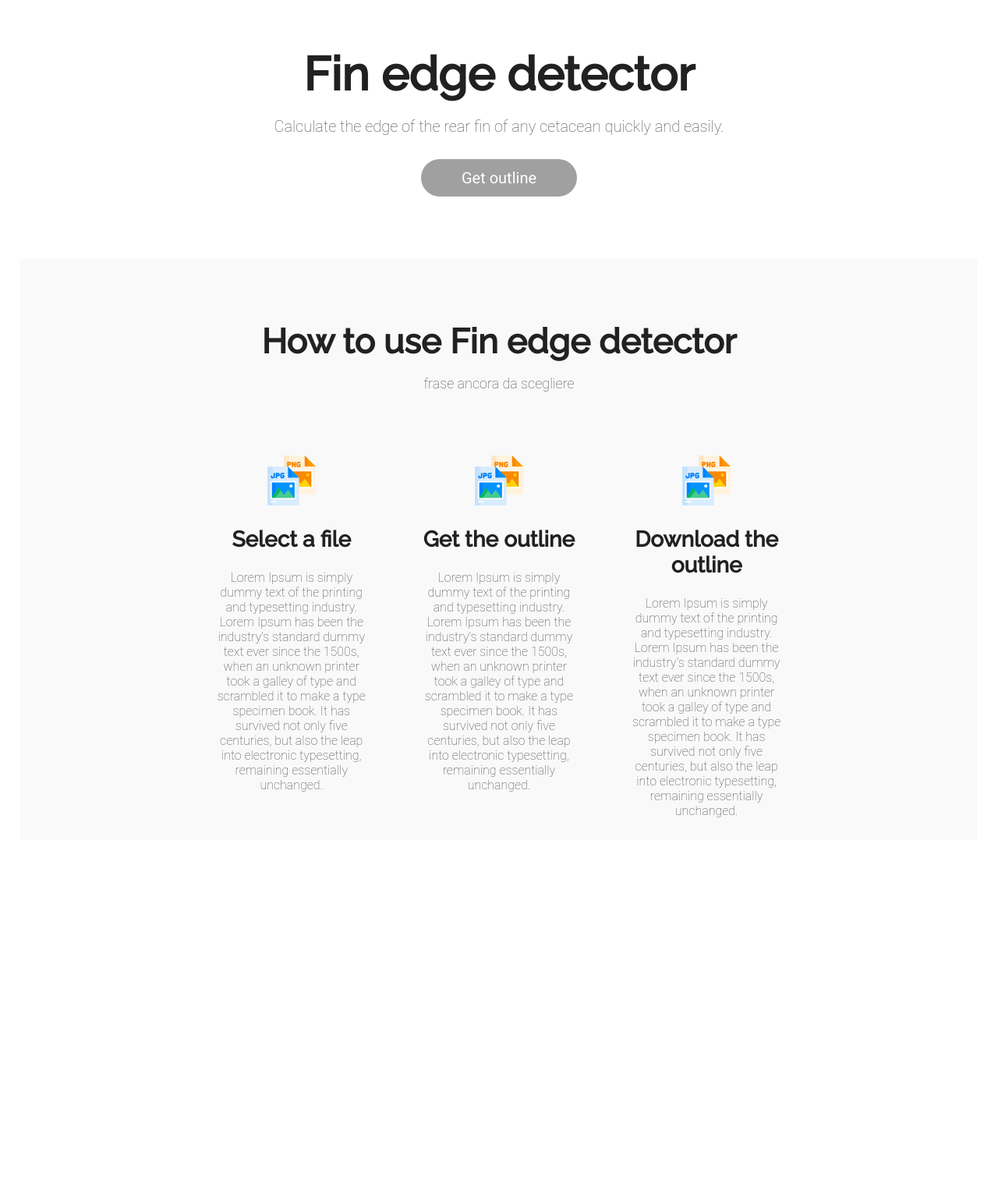
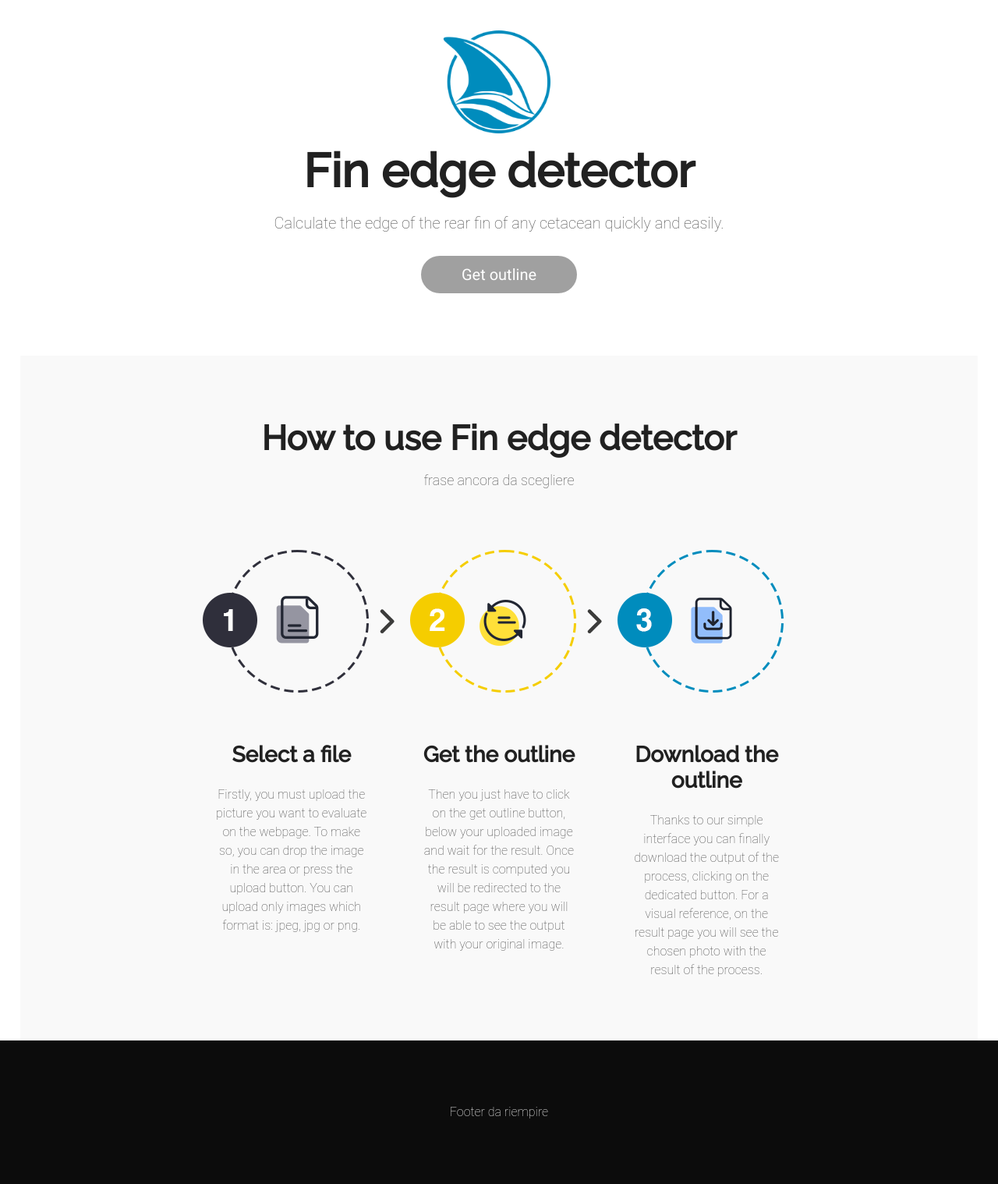
Before and after one commit to ApulianGCC/FinEdgeDetectionPlatform, a Flask app: template templates/index.html in a window 1280 px wide. Shown: the part 47-1565 px from the top of the page at 78% size. Before the commit the page ends 1095 px from the top, so only its background shows below. Run offline with Flask 2, Linux system fonts and the light colour scheme; the template is opened without the code that fills it, so the values that code supplies are empty.

Commit message:
Aggiunto footer e modifiche home

```diff
--- a/templates/base.html
+++ b/templates/base.html
@@ -10,6 +10,7 @@
     <style>@import url('https://fonts.googleapis.com/css2?family=Raleway:wght@500&display=swap');</style>
 
     <link rel="stylesheet" type="text/css" href="/static/styles/main.css">
+    <link rel="shortcut icon" href="{{ url_for('static', filename='favicon.ico') }}">
     <script src="static/js/jquery-3.6.0.min.js"></script>
 </head>
 <body>
@@ -26,6 +27,14 @@
         {% block content %}{% endblock %}
     </div>
 
+    <div style="width:100%; background-color: #0c0c0c; padding-top: 5%; padding-bottom: 5%">
+        <div style="width: 40%; margin: auto;">
+            <p class="body-text" style="font-size: 16px; margin-left:10%; margin-right:10%; line-height: 1.5em; color: white">
+                Footer da riempire
+            </p>
+        </div>
+    </div>
+
     <script src="static/js/onClickActive.js" type="text/javascript"></script>
     {% block dropzoneJs %}{% endblock %}
 </body>
--- a/templates/index.html
+++ b/templates/index.html
@@ -6,8 +6,9 @@
 {% endblock %}
 
 {% block content %}
-    <div>
-        <h1 class="title-text" style="margin-bottom:0px; margin-top:60px"> Fin edge detector</h1>
+    <div style="text-align:center; margin-top:30px">
+        <img style="width:150px"src="/static/res/logo.png">
+        <h1 class="title-text" style="margin-bottom:0px; margin-top:0px"> Fin edge detector</h1>
         <p class="body-text" style="margin-bottom:30px;">Calculate the edge of the rear fin of any cetacean quickly and easily.</p>
     </div>
     <div>
@@ -21,29 +22,27 @@
 
     <div style="background-color: #f9f9f9;">
         <h1 class="title-text" style="font-size:44px; margin-bottom:0px; padding-top:80px"> How to use Fin edge detector</h1>
-        <p class="body-text" style="font-size: 18px; margin-bottom: 70px">frase ancora da scegliere</p>
+        <p class="body-text" style="font-size: 18px; margin-bottom: 30px">frase ancora da scegliere</p>
 
-        <div class="row">
+        <div class="row" style="padding-bottom: 50px">
               <div class="column">
-                    <img src="static/res/file-format.png" width="64px" height="64px"/>
+                    <img src="static/res/1.png" width="256px" height="256px"/>
                     <h2 class="title-text" style="font-size:28px">Select a file</h2>
-                    <p class="body-text" style="font-size: 16px; margin-left:10%; margin-right:10%">
-                        Lorem Ipsum is simply dummy text of the printing and typesetting industry. Lorem Ipsum has been the industry's standard dummy text ever since the 1500s, when an unknown printer took a galley of type and scrambled it to make a type specimen book. It has survived not only five centuries, but also the leap into electronic typesetting, remaining essentially unchanged.
-                    </p>
+                    <p class="body-text" style="font-size: 16px; margin-left:10%; margin-right:10%; line-height: 1.5em">
+                        Firstly, you must upload the picture you want to evaluate on the webpage. To make so, you can drop the image in the area or press the upload button. You can upload only images which format is: jpeg, jpg or png.</p>
               </div>
               <div class="column">
-                    <img src="static/res/file-format.png" width="64px" height="64px"/>
+                    <img src="static/res/2.png" width="256px" height="256px"/>
                     <h2 class="title-text" style="font-size:28px">Get the outline</h2>
-                    <p class="body-text" style="font-size: 16px; margin-left:10%; margin-right:10%">
-                        Lorem Ipsum is simply dummy text of the printing and typesetting industry. Lorem Ipsum has been the industry's standard dummy text ever since the 1500s, when an unknown printer took a galley of type and scrambled it to make a type specimen book. It has survived not only five centuries, but also the leap into electronic typesetting, remaining essentially unchanged.
-                    </p>
+                    <p class="body-text" style="font-size: 16px; margin-left:10%; margin-right:10%; line-height: 1.5em">
+                        Then you just have to click on the get outline button, below your uploaded image and wait for the result. Once the result is computed you will be redirected to the result page where you will be able to see the output with
+                            your original image.</p>
               </div>
               <div class="column">
-                    <img src="static/res/file-format.png" width="64px" height="64px"/>
+                    <img src="static/res/3.png" width="256px" height="256px"/>
                     <h2 class="title-text" style="font-size:28px">Download the outline</h2>
-                    <p class="body-text" style="font-size: 16px; margin-left:10%; margin-right:10%">
-                        Lorem Ipsum is simply dummy text of the printing and typesetting industry. Lorem Ipsum has been the industry's standard dummy text ever since the 1500s, when an unknown printer took a galley of type and scrambled it to make a type specimen book. It has survived not only five centuries, but also the leap into electronic typesetting, remaining essentially unchanged.
-                    </p>
+                    <p class="body-text" style="font-size: 16px; margin-left:10%; margin-right:10%; line-height: 1.5em">
+                        Thanks to our simple interface you can finally download the output of the process, clicking on the dedicated button. For a visual reference, on the result page you will see the chosen photo with the result of  the process.</p>
               </div>
         </div>
     </div>
```
Also changed, not shown: static/favicon.ico (added), static/res/1.png (added), static/res/2.png (added), static/res/3.png (added), static/res/logo.png (added).
